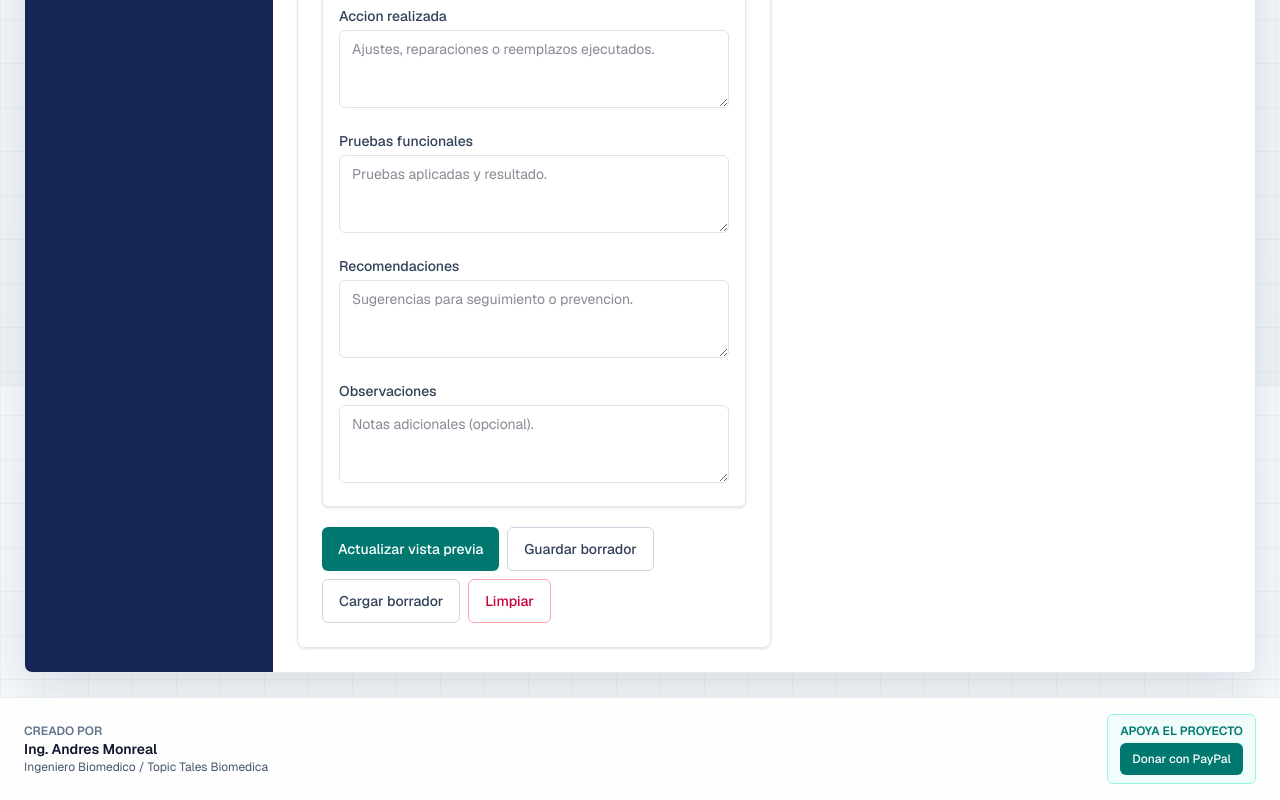
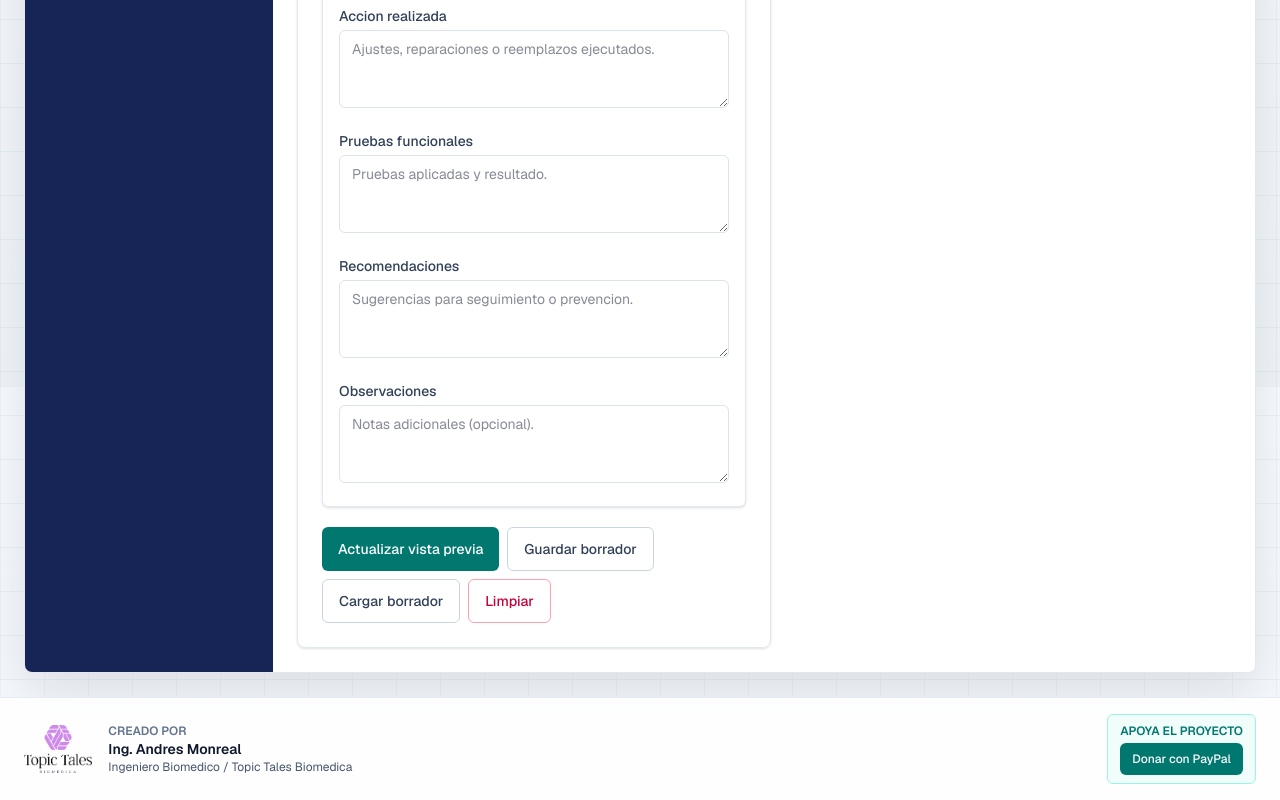
Before and after one commit to sircalch/clinical-report-builder, a Next.js app: page /builder/corrective in a window 1280 px wide. Shown: the part 1213-2013 px from the top of the page. Built offline with nearby package versions, Linux system fonts and the light colour scheme; no server answers.

Commit message:
add topic tales branding

```diff
--- a/app/layout.tsx
+++ b/app/layout.tsx
@@ -1,5 +1,6 @@
 import type { Metadata } from "next";
 import { FileText, LayoutTemplate, Wrench } from "lucide-react";
+import Image from "next/image";
 import Link from "next/link";
 import { Geist, Geist_Mono } from "next/font/google";
 import "./globals.css";
@@ -80,6 +81,14 @@
         <div className="flex-1">{children}</div>
         <footer className="border-t border-slate-200/80 bg-white/90">
           <div className="mx-auto flex w-full max-w-7xl flex-wrap items-center justify-between gap-4 px-4 py-4 md:px-6">
+            <div className="flex items-center gap-4">
+              <Image
+                src="/topic-tales-biomedica-logo.png"
+                alt="Topic Tales Biomedica"
+                width={126}
+                height={89}
+                className="h-12 w-auto object-contain"
+              />
               <div>
                 <p className="text-xs font-semibold uppercase tracking-wide text-slate-500">
                   Creado por
@@ -90,6 +99,7 @@
                 <p className="text-xs text-slate-600">
                   Ingeniero Biomedico / Topic Tales Biomedica
                 </p>
+              </div>
             </div>
             {DONATION_URL ? (
               <div className="rounded-md border border-teal-200 bg-teal-50 px-3 py-2">
```
Also changed, not shown: public/topic-tales-biomedica-card.png (added), public/topic-tales-biomedica-logo.png (added). Lines whose indentation alone changed are shown as unchanged.
